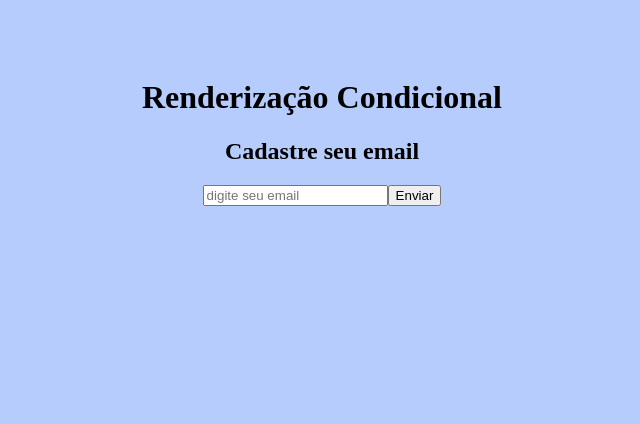
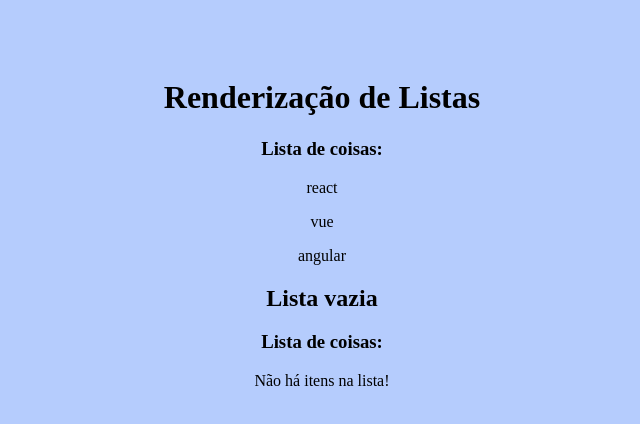
Before and after one commit to ArianeViana/hora-codar-react, a React (Create React App) app in the folder aulas/: page / in a window 1280 px wide. Shown: the top 424 px of the page, without its empty margins (318-958 px from the left). Built offline with nearby package versions, Linux system fonts and the light colour scheme; the HTML template or start-up script is replaced by a standard one.

Commit message:
renderização de listas

```diff
--- a/aulas/src/App.js
+++ b/aulas/src/App.js
@@ -1,15 +1,19 @@
 import './App.css';
-import Condicional from './components/Condicional';
-
+import ListaRend from './components/ListaRend';
 
 function App() {
 
+  const meusItens = ["react", "vue", "angular"]
+
   return (
     <div className="App">
-      <h1>Renderização Condicional</h1>
-      <Condicional />
+      <h1>Renderização de Listas</h1>
+      <ListaRend itens={meusItens} />
+      <h2>Lista vazia</h2>
+      <ListaRend itens={[]}/>
+
     </div>
-  );
+  )
 }
 
 export default App;
--- /dev/null
+++ b/aulas/src/components/ListaRend.jsx
@@ -0,0 +1,17 @@
+function ListaRend({itens}) {
+    return(
+        <>
+        <h3>Lista de coisas: </h3>
+         {itens.length > 0 ? (
+         itens.map((item, index) => (
+                <p key={index}>{item}</p>
+
+        ))) : (
+            <p>Não há itens na lista!</p>
+        )}
+        </>
+
+    )
+}
+
+export default ListaRend
```
